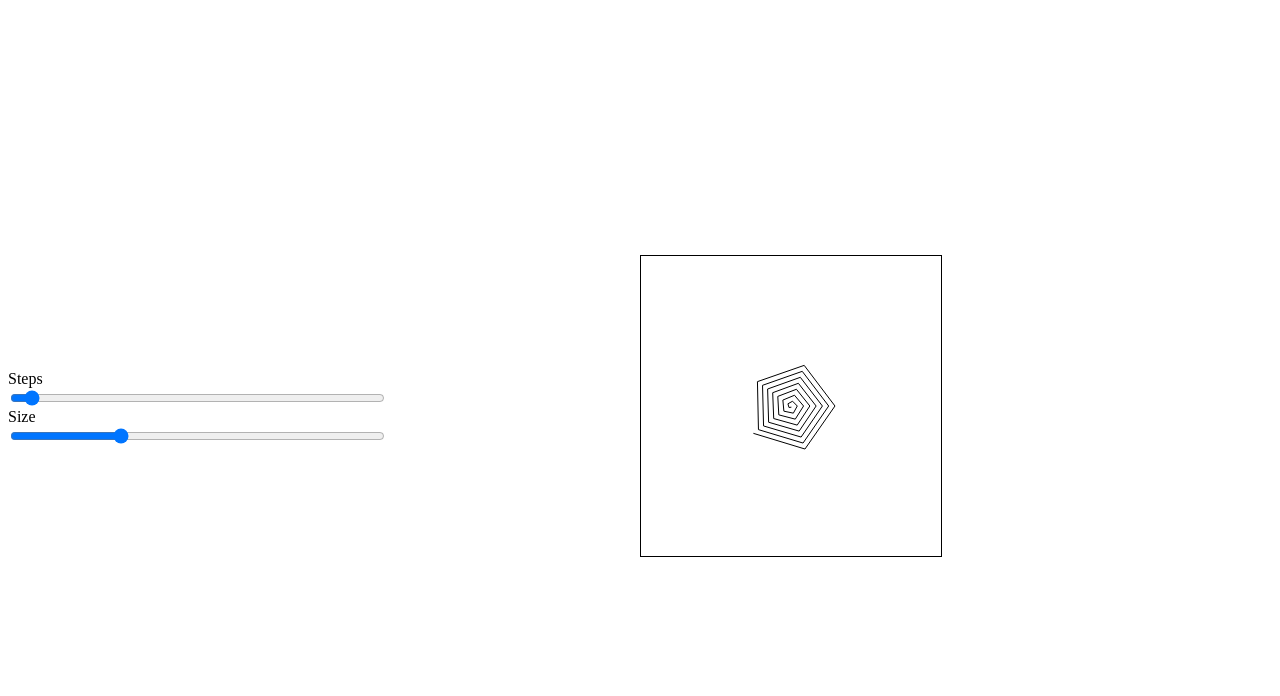
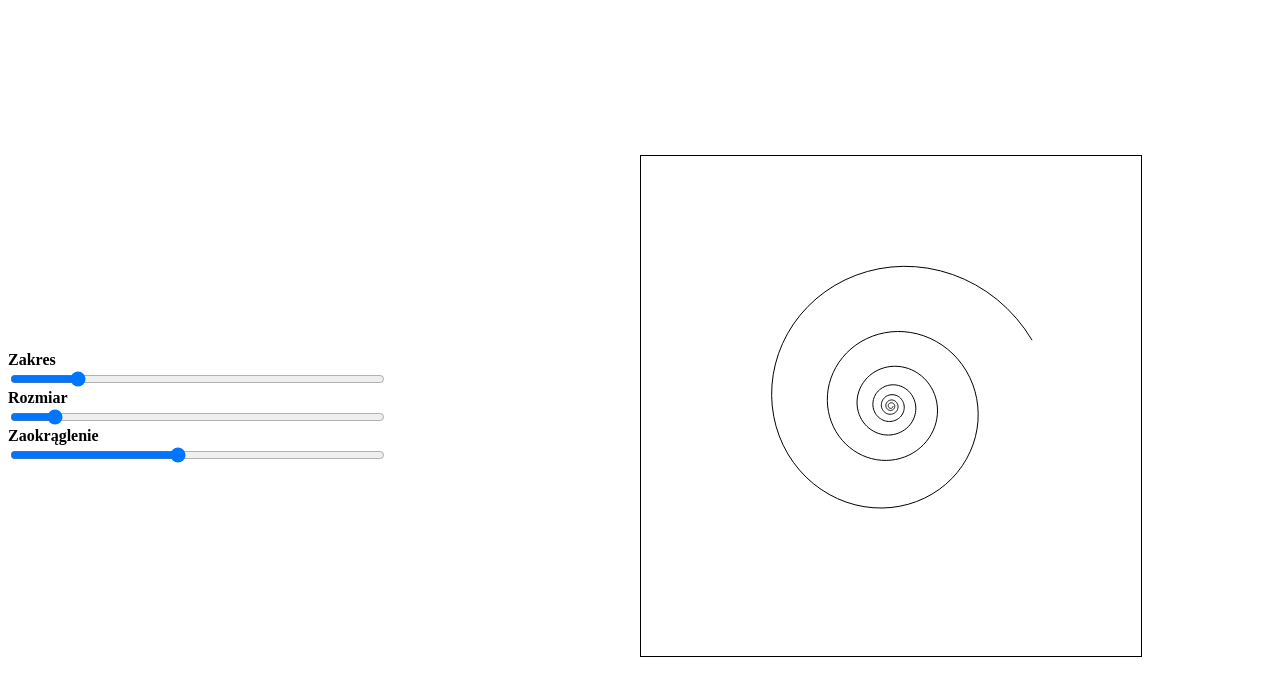
Before and after one commit to Minister02/spirale-2d, a plain HTML site: page index.html in a window 1280 px wide. Drawn offline with Linux system fonts and the light colour scheme.

Commit message:
Added new functionality

```diff
--- a/index.html
+++ b/index.html
@@ -11,13 +11,16 @@
 
 <body>
     <form class="effect-box">
-        <label for="steps">Steps</label>
-        <input type="range" name="steps" id="steps" min="3" max="55" value="5">
-        <label for="size">Size</label>
-        <input type="range" id="size" min="5" max="40" value="15">
+        <label for="range"><strong>Zakres</strong></label>
+        <input type="range" id="range" min="5" max="35" value="10" step="1">
+        <label for="size"><strong>Rozmiar</strong></label>
+        <input type="range" id="size" min="0.01" max="0.50" value="0.06" step="0.01">
+        <label for="round"><strong>Zaokrąglenie</strong></label>
+        <input type="range" id="round" min="500" max="5000" value="2500" step="100">
+    </form>
     </form>
     <div class="canvas-box">
-        <canvas id="myCanvas" width="300" height="300">
+        <canvas id="myCanvas" width="500" height="500">
         </canvas>
     </div>
     <script src="./main.js"></script>
--- a/main.js
+++ b/main.js
@@ -1,47 +1,52 @@
 // inicjujemy zmienne
+const rangeInput = document.querySelector('#range');
 const sizeInput = document.querySelector('#size');
-const stepsInput = document.querySelector('#steps');
+const roundInput = document.querySelector('#round');
 const c = document.getElementById('myCanvas');
 const ctx = c.getContext('2d');
-const centerX = 150;
-const centerY = 150;
 
-// centrujemy na siatce nasz obiekt
-ctx.moveTo(centerX, centerY);
-
-const drawTheta = (size, steps) => {
-	// size - rozmiar spirali
-	// steps - ilość kroków spirali
+// Funkcja rysująca spiralę
+const drawTheta = gutters => {
+	let it = Math.PI / 360;
+	let n = 500;
+	let a = 2;
+	let b = 0.1;
 	ctx.beginPath();
-	const increment = (2 * Math.PI) / steps;
-	let theta = 0;
-
-	// pętla w której inicjujemy jednocześnie kolejne wartośći kąta theta
-	while ((theta += increment) < size * Math.PI) {
-		// Obliczanie wartości współrzędnych w pętli
-		const newX = centerX + theta * Math.cos(theta);
-		const newY = centerY + theta * Math.sin(theta);
-		// rysowanie linii do kolejnych punktów na osi współrzędnych
-		ctx.lineTo(newX, newY);
+	for (let i = 0; i < n; i += gutters) {
+		t = it * i * 10;
+		r = a * Math.exp(b * t);
+		x = r * Math.cos(t);
+		y = r * Math.sin(t);
+		ctx.lineTo(250 + x, 250 + y);
 	}
 	ctx.stroke();
 };
 
-// funkcja wywyołująca się pierwszy raz aby wygenerować domyślne parametry
-drawTheta(15, 5);
+drawTheta(1);
 
-// Nasłuchiwacz na ilość kroków
-sizeInput.addEventListener('input', () => {
-	steps = stepsInput.value;
-	const size = sizeInput.value;
-	ctx.clearRect(0, 0, ctx.canvas.width, ctx.canvas.height); // czyszczenie siatki w celu wygenerowana nowej struktury
-	drawTheta(size, steps);
-});
+// // Nasłuchiwacz na ilość kroków
+// sizeInput.addEventListener('input', () => {
+// 	range = rangeInput.value;
+// 	round = roundInput.value;
+// 	const size = sizeInput.value;
+// 	ctx.clearRect(0, 0, ctx.canvas.width, ctx.canvas.height); // czyszczenie siatki w celu wygenerowana nowej struktury
+// 	drawTheta(size, range, round);
+// });
 
-// Nasłuchiwacz na wartość krzywej
-stepsInput.addEventListener('input', () => {
-	size = sizeInput.value;
-	const steps = stepsInput.value;
-	ctx.clearRect(0, 0, ctx.canvas.width, ctx.canvas.height); // czyszczenie siatki w celu wygenerowana nowej struktury
-	drawTheta(size, steps);
-});
+// // Nasłuchiwacz na ilość kroków
+// rangeInput.addEventListener('input', () => {
+// 	size = sizeInput.value;
+// 	round = roundInput.value;
+// 	const range = rangeInput.value;
+// 	ctx.clearRect(0, 0, ctx.canvas.width, ctx.canvas.height); // czyszczenie siatki w celu wygenerowana nowej struktury
+// 	drawTheta(size, range, round);
+// });
+
+// // Nasłuchiwacz na ilość kroków
+// roundInput.addEventListener('input', () => {
+// 	size = sizeInput.value;
+// 	range = rangeInput.value;
+// 	const round = roundInput.value;
+// 	ctx.clearRect(0, 0, ctx.canvas.width, ctx.canvas.height); // czyszczenie siatki w celu wygenerowana nowej struktury
+// 	drawTheta(size, range, round);
+// });
```
